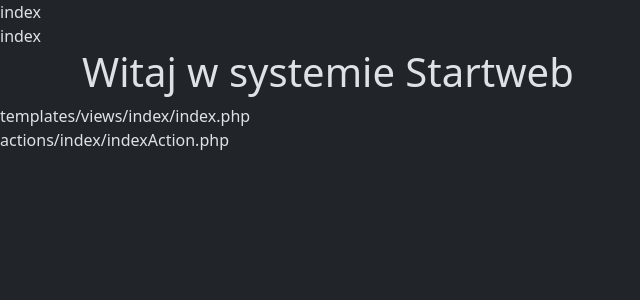
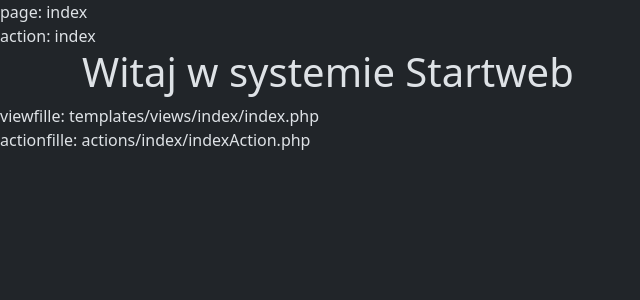
Before and after one commit to BartkW122/aplikacje_internetowe, a PHP site: page / in a window 1280 px wide. Shown: the part 56-356 px from the top of the page, without its empty margins (0-640 px from the left). Run offline with PHP 8.4, Linux system fonts and the light colour scheme.

Commit message:
poprawienie addresu

```diff
--- a/startweb3tp/app/config/config.php
+++ b/startweb3tp/app/config/config.php
@@ -7,6 +7,6 @@
 }
 
 define ('APP_NAME', 'startweb');
-define ('PREFIX', '/startweb3tp/');
+define ('PREFIX', '/aplikacje_interentowe/startweb3tp/');
 define ('BASE_URL', $protocol . $_SERVER['HTTP_HOST'] . PREFIX);
 define ('PASS_SALT', 'xyz234@');
--- a/startweb3tp/templates/MasterPage.html.php
+++ b/startweb3tp/templates/MasterPage.html.php
@@ -40,8 +40,8 @@
 
 					$page = isset($_GET['page']) ? $_GET['page'] : 'index';
 					$action = isset($_GET['action']) ? $_GET['action']: 'index';
-					echo $page."<br>";
-					echo $action."<br>";
+					echo"page: ". $page."<br>";
+					echo"action: ". $action."<br>";
 					if (is_file($actionFile = 'actions' . DIRECTORY_SEPARATOR . $page . DIRECTORY_SEPARATOR . $action . 'Action.php'))
 					{
 
@@ -50,8 +50,8 @@
 						if (is_file($viewFile = 'templates/views' . DIRECTORY_SEPARATOR . $page . DIRECTORY_SEPARATOR . $action . '.php'))
 						{
 							include ($viewFile);
-							echo $viewFile."<br>";
-							echo $actionFile;
+							echo"viewfille: ". $viewFile."<br>";
+							echo"actionfille: ". $actionFile;
 						}
 					}
 					else
```
